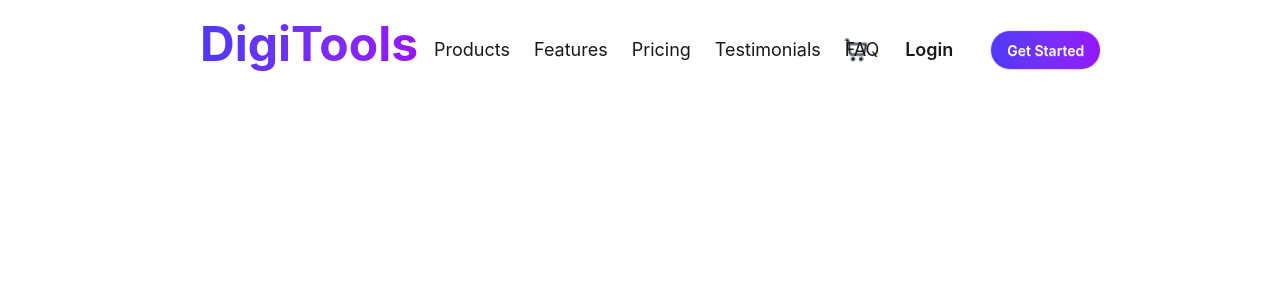
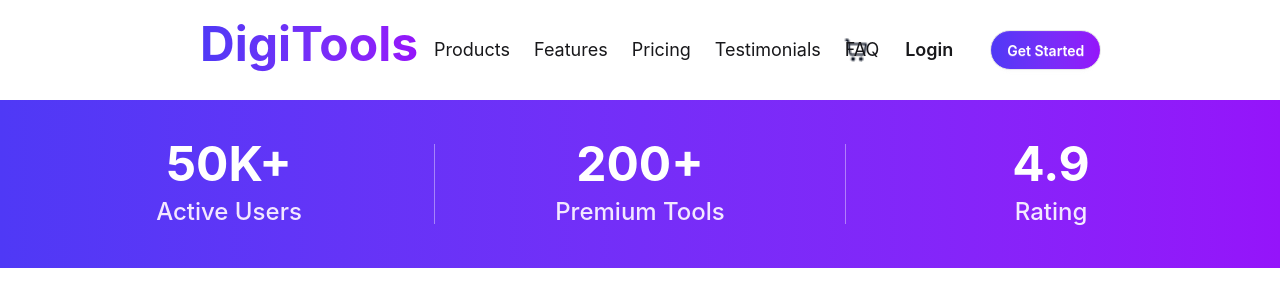
Before and after one commit to ORNOB-083/PH-B13-A6-DigiTools-Platform, a React (Vite) app: page / in a window 1280 px wide. Shown: the top 306 px of the page. Built offline with nearby package versions, Linux system fonts and the light colour scheme.

Commit message:
State section added

```diff
--- a/src/App.jsx
+++ b/src/App.jsx
@@ -1,6 +1,7 @@
 import { useState } from 'react'
 import './App.css'
 import NavBar from './component/NavBar'
+import StatsSection from './component/StatsSection'
 
 function App() {
   // const [count, setCount] = useState(0)
@@ -9,6 +10,8 @@ function App() {
     <>
       <NavBar></NavBar>
 
+      <StatsSection></StatsSection>
+
       {/* <h1 className='font-bold text-2xl bg-amber-900 text-white p-4 text-center '>Hello Vite + React</h1> */}
     </>
   )
--- /dev/null
+++ b/src/component/StatsSection.jsx
@@ -0,0 +1,35 @@
+const StatsSection = () => {
+    return (
+        <div className="w-full mx-auto">
+            <div className="bg-gradient-to-r from-[#4F39F6] to-[#9514FA] h-3/5 py-10 px-6 flex flex-col md:flex-row items-center justify-around text-white text-center gap-8 md:gap-0">
+
+                {/* Stat 1 */}
+                <div className="flex-1">
+                    <h2 className="text-4xl md:text-5xl font-bold mb-2">50K+</h2>
+                    <p className="text-purple-100 text-2xl font-medium">Active Users</p>
+                </div>
+
+                {/* Divider 1 */}
+                <div className="hidden md:block h-20 w-px bg-white/40"></div>
+
+                {/* Stat 2 */}
+                <div className="flex-1">
+                    <h2 className="text-4xl md:text-5xl font-bold mb-2">200+</h2>
+                    <p className="text-purple-100 text-2xl font-medium">Premium Tools</p>
+                </div>
+
+                {/* Divider 2 */}
+                <div className="hidden md:block h-20 w-px bg-white/40"></div>
+
+                {/* Stat 3 */}
+                <div className="flex-1">
+                    <h2 className="text-4xl md:text-5xl font-bold mb-2">4.9</h2>
+                    <p className="text-purple-100 text-2xl font-medium">Rating</p>
+                </div>
+
+            </div>
+        </div>
+    );
+};
+
+export default StatsSection;
```
